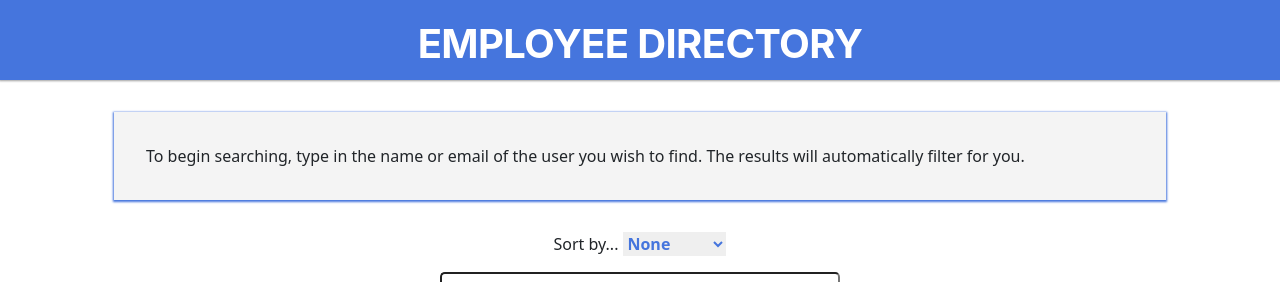
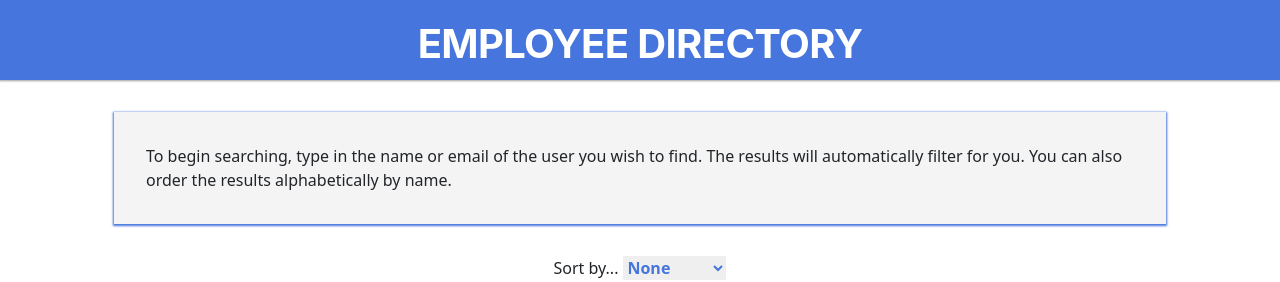
Before and after one commit to kvtemadden/employee-directory, a React (Create React App) app: page / in a window 1280 px wide. Shown: the top 282 px of the page. Built offline with nearby package versions, Linux system fonts and the light colour scheme; no server answers.

Commit message:
updated note on page

```diff
--- a/src/pages/Search/index.js
+++ b/src/pages/Search/index.js
@@ -7,7 +7,7 @@ function Search() {
     <div>
       <h1 className="text-center title-section">Employee Directory</h1>
       <Container style={{ minHeight: "100vh" }}>
-        <p class="info">To begin searching, type in the name or email of the user you wish to find. The results will automatically filter for you.</p>
+        <p class="info">To begin searching, type in the name or email of the user you wish to find. The results will automatically filter for you. You can also order the results alphabetically by name.</p>
         <SearchResults />
       </Container>
     </div>
```
